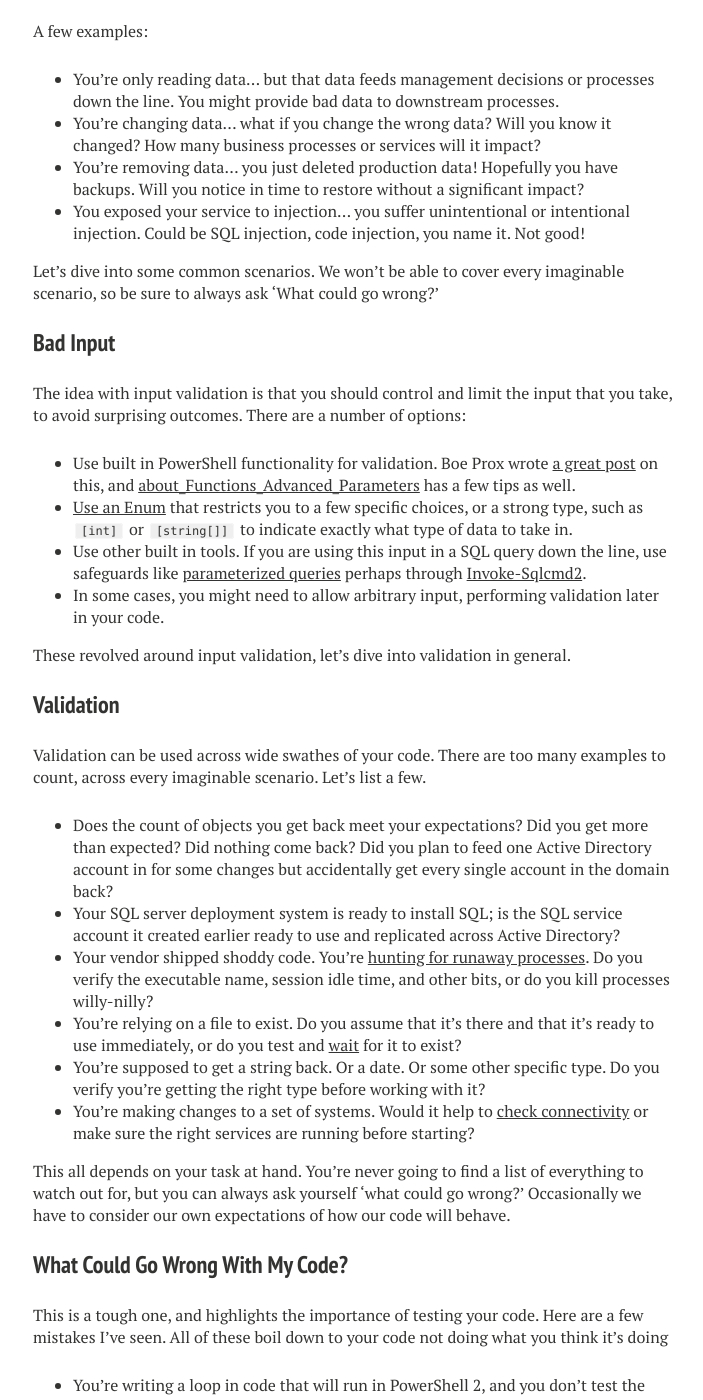
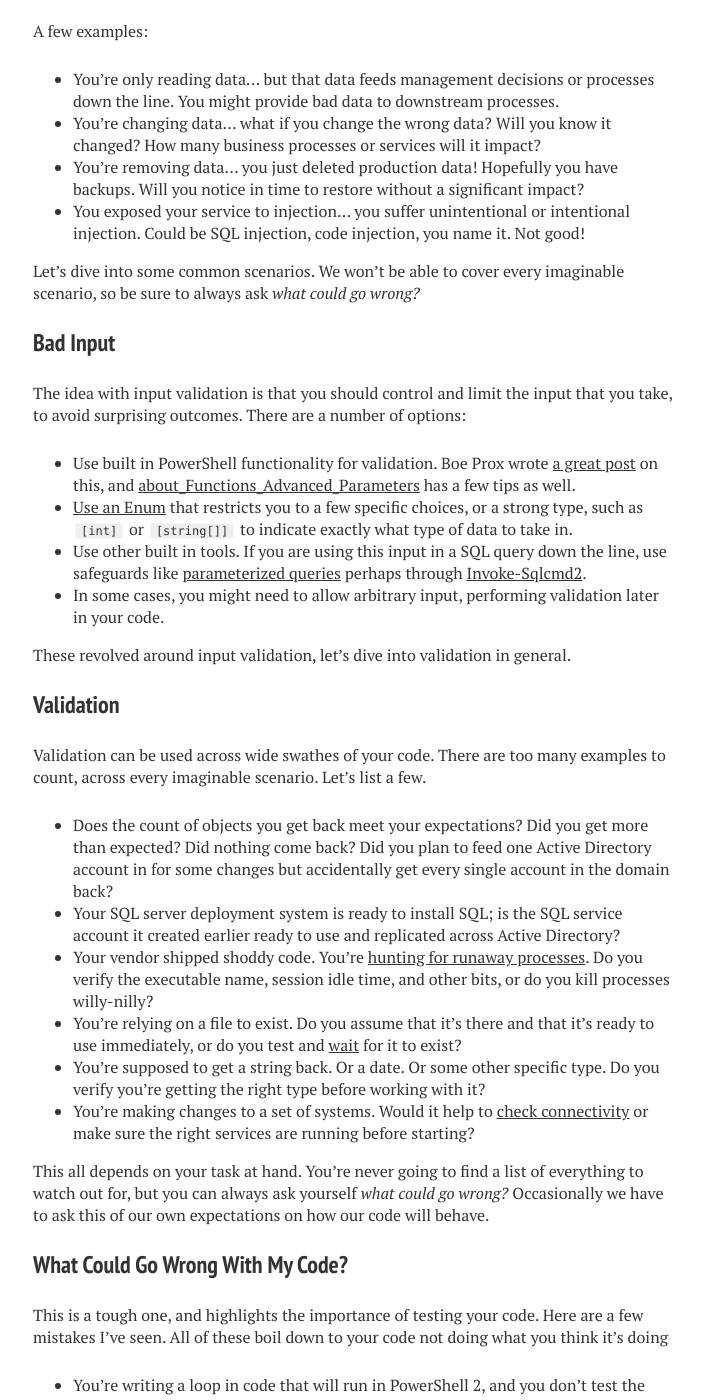
Before and after one commit to RamblingCookieMonster/RamblingCookieMonster.github.io, a Jekyll site: the page built from _posts/2015-06-08-Trust-but-Verify.md, in a window 1280 px wide and 1400 px high, scrolled down 1555 px. Shown: the whole window, without its empty margins (287-990 px from the left). Built offline with Jekyll 4.4.1, drawn with Linux system fonts in a browser that asks for light colours; nearby versions of some CDN libraries; comment, search, counter and statistics services are not loaded.

Commit message:
italicize?

```diff
--- a/_posts/2015-06-08-Trust-but-Verify.md
+++ b/_posts/2015-06-08-Trust-but-Verify.md
@@ -47,7 +47,7 @@ A few examples:
 * You're removing data... you just deleted production data! Hopefully you have backups. Will you notice in time to restore without a significant impact?
 * You exposed your service to injection... you suffer unintentional or intentional injection. Could be SQL injection, code injection, you name it. Not good!
 
-Let's dive into some common scenarios. We won't be able to cover every imaginable scenario, so be sure to always ask 'What could go wrong?'
+Let's dive into some common scenarios. We won't be able to cover every imaginable scenario, so be sure to always ask *what could go wrong?*
 
 ### Bad Input
 
@@ -71,7 +71,7 @@ Validation can be used across wide swathes of your code. There are too many exam
 * You're supposed to get a string back. Or a date. Or some other specific type. Do you verify you're getting the right type before working with it?
 * You're making changes to a set of systems. Would it help to [check connectivity](http://ramblingcookiemonster.github.io/Invoke-Ping/) or make sure the right services are running before starting?
 
-This all depends on your task at hand. You're never going to find a list of everything to watch out for, but you can always ask yourself 'what could go wrong?' Occasionally we have to consider our own expectations of how our code will behave.
+This all depends on your task at hand. You're never going to find a list of everything to watch out for, but you can always ask yourself *what could go wrong?* Occasionally we have to ask this of our own expectations on how our code will behave.
 
 ### What Could Go Wrong With My Code?
 
```
